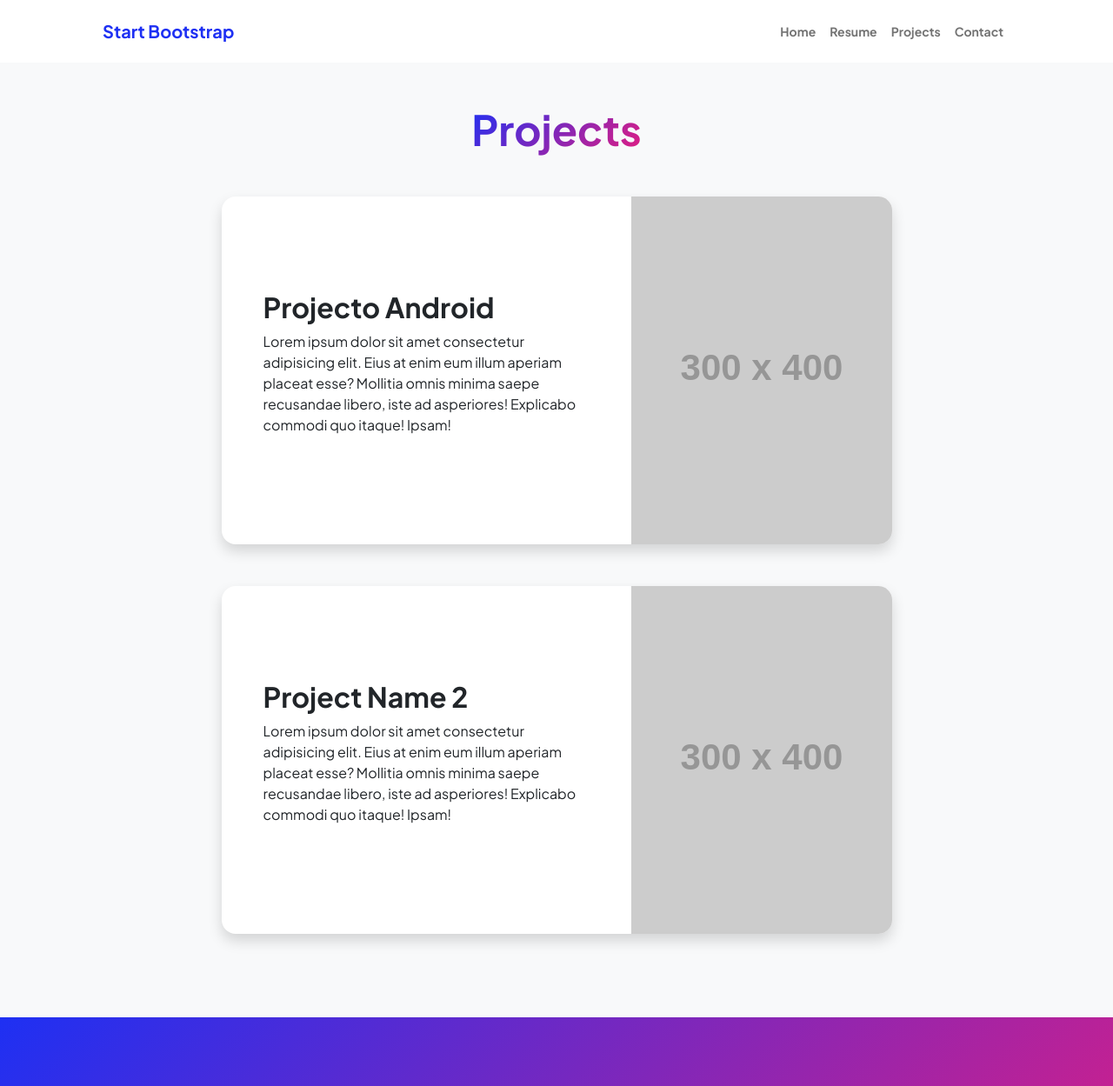
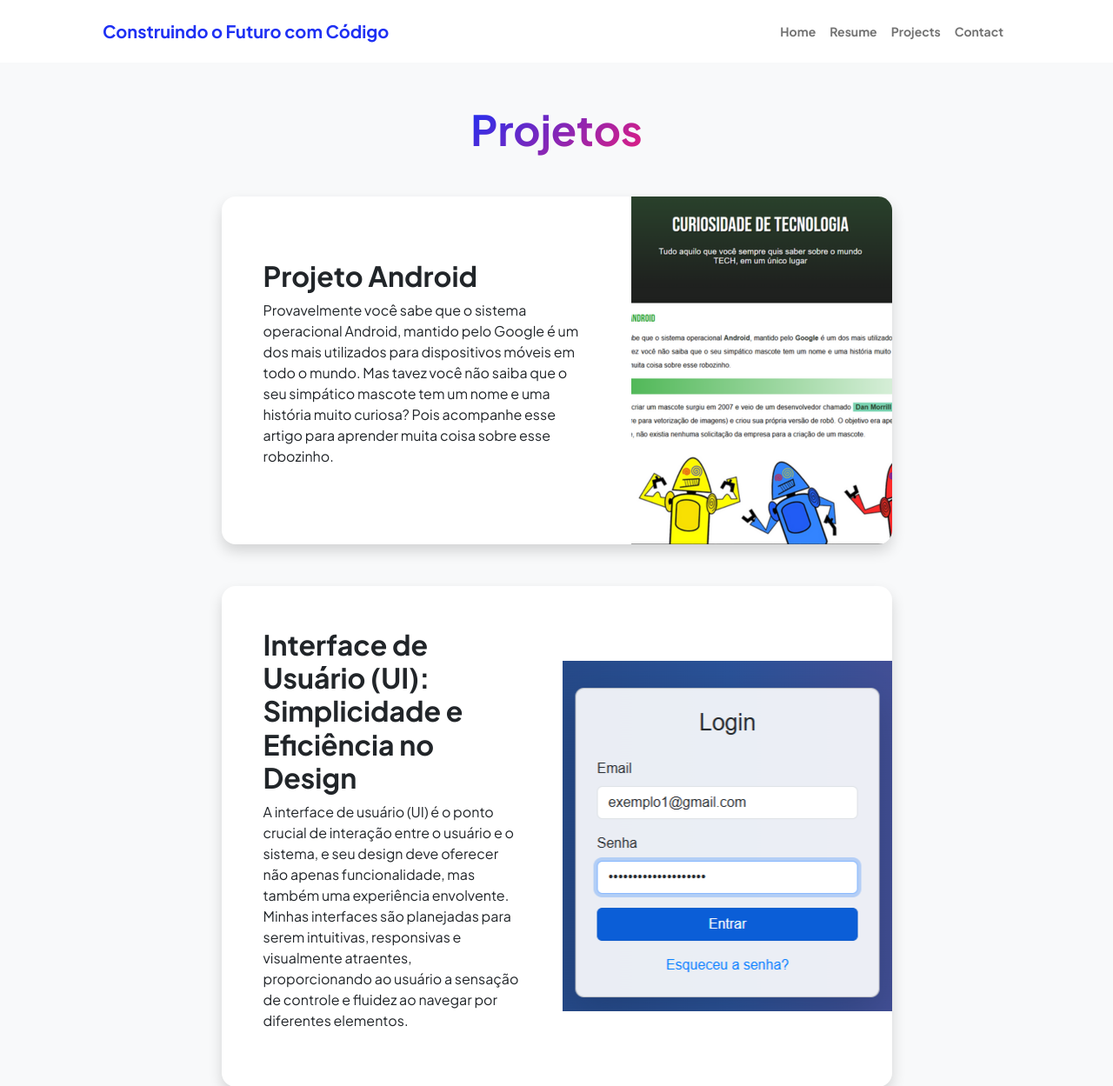
Before and after one commit to EfraimCrs/page-site-personal, a plain HTML site: page projects.html in a window 1280 px wide. Shown: the top 1249 px of the page at 87% size. Drawn offline with nearby package versions, Linux system fonts and the light colour scheme; placeholder pictures from the web are drawn by us.

Commit message:
atualizacao de img

```diff
--- a/projects.html
+++ b/projects.html
@@ -5,7 +5,7 @@
         <meta name="viewport" content="width=device-width, initial-scale=1, shrink-to-fit=no" />
         <meta name="description" content="" />
         <meta name="author" content="" />
-        <title>Modern Business - Start Bootstrap Template</title>
+        <title>Bem-vindo ao Portfólio de Efraim Crs</title>
         <!-- Favicon-->
         <link rel="icon" type="image/x-icon" href="assets/favicon.ico" />
         <!-- Custom Google font-->
@@ -22,7 +22,7 @@
             <!-- Navigation-->
             <nav class="navbar navbar-expand-lg navbar-light bg-white py-3">
                 <div class="container px-5">
-                    <a class="navbar-brand" href="index.html"><span class="fw-bolder text-primary">Start Bootstrap</span></a>
+                    <a class="navbar-brand" href="index.html"><span class="fw-bolder text-primary">Construindo o Futuro com Código</span></a>
                     <button class="navbar-toggler" type="button" data-bs-toggle="collapse" data-bs-target="#navbarSupportedContent" aria-controls="navbarSupportedContent" aria-expanded="false" aria-label="Toggle navigation"><span class="navbar-toggler-icon"></span></button>
                     <div class="collapse navbar-collapse" id="navbarSupportedContent">
                         <ul class="navbar-nav ms-auto mb-2 mb-lg-0 small fw-bolder">
@@ -38,7 +38,7 @@
             <section class="py-5">
                 <div class="container px-5 mb-5">
                     <div class="text-center mb-5">
-                        <h1 class="display-5 fw-bolder mb-0"><span class="text-gradient d-inline">Projects</span></h1>
+                        <h1 class="display-5 fw-bolder mb-0"><span class="text-gradient d-inline">Projetos</span></h1>
                     </div>
                     <div class="row gx-5 justify-content-center">
                         <div class="col-lg-11 col-xl-9 col-xxl-8">
@@ -47,10 +47,12 @@
                                 <div class="card-body p-0">
                                     <div class="d-flex align-items-center">
                                         <div class="p-5">
-                                            <h2 class="fw-bolder">Projecto Android</h2>
-                                            <p>Lorem ipsum dolor sit amet consectetur adipisicing elit. Eius at enim eum illum aperiam placeat esse? Mollitia omnis minima saepe recusandae libero, iste ad asperiores! Explicabo commodi quo itaque! Ipsam!</p>
+                                            <h2 class="fw-bolder">Projeto Android</h2>
+                                            <p>
+                                                Provavelmente você sabe que o sistema operacional Android, mantido pelo Google é um dos mais utilizados para dispositivos móveis em todo o mundo. Mas tavez você não saiba que o seu simpático mascote tem um nome e uma história muito curiosa? Pois acompanhe esse artigo para aprender muita coisa sobre esse robozinho.
+                                            </p>
                                         </div>
-                                        <img class="img-fluid" src="https://dummyimage.com/300x400/343a40/6c757d" alt="..." />
+                                        <img class="img-fluid" src="assets/Design sem nome.png" alt="..." />
                                     </div>
                                 </div>
                             </div>
@@ -59,10 +61,12 @@
                                 <div class="card-body p-0">
                                     <div class="d-flex align-items-center">
                                         <div class="p-5">
-                                            <h2 class="fw-bolder">Project Name 2</h2>
-                                            <p>Lorem ipsum dolor sit amet consectetur adipisicing elit. Eius at enim eum illum aperiam placeat esse? Mollitia omnis minima saepe recusandae libero, iste ad asperiores! Explicabo commodi quo itaque! Ipsam!</p>
+                                            <h2 class="fw-bolder">Interface de Usuário (UI): Simplicidade e Eficiência no Design</h2>
+                                            <p>
+                                                A interface de usuário (UI) é o ponto crucial de interação entre o usuário e o sistema, e seu design deve oferecer não apenas funcionalidade, mas também uma experiência envolvente. Minhas interfaces são planejadas para serem intuitivas, responsivas e visualmente atraentes, proporcionando ao usuário a sensação de controle e fluidez ao navegar por diferentes elementos.
+                                            </p>
                                         </div>
-                                        <img class="img-fluid" src="https://dummyimage.com/300x400/343a40/6c757d" alt="..." />
+                                        <img class="img-fluid" src="assets/Captura de Tela (4).png" alt="..." />
                                     </div>
                                 </div>
                             </div>
@@ -74,7 +78,7 @@
             <section class="py-5 bg-gradient-primary-to-secondary text-white">
                 <div class="container px-5 my-5">
                     <div class="text-center">
-                        <h2 class="display-4 fw-bolder mb-4">Let's build something together</h2>
+                        <h2 class="display-4 fw-bolder mb-4">Vamos construir algo juntos</h2>
                         <a class="btn btn-outline-light btn-lg px-5 py-3 fs-6 fw-bolder" href="contact.html">Contact me</a>
                     </div>
                 </div>
@@ -84,7 +88,7 @@
         <footer class="bg-white py-4 mt-auto">
             <div class="container px-5">
                 <div class="row align-items-center justify-content-between flex-column flex-sm-row">
-                    <div class="col-auto"><div class="small m-0">Copyright &copy; Your Website 2023</div></div>
+                    <div class="col-auto"><div class="small m-0">Copyright &copy; Your Website 2024</div></div>
                     <div class="col-auto">
                         <a class="small" href="#!">Privacy</a>
                         <span class="mx-1">&middot;</span>
```
Also changed, not shown: index.html (+4 -4 lines), assets/Captura de Tela (4).png (added), assets/Design sem nome.png (added), assets/profile.png (deleted), 1 other file.
